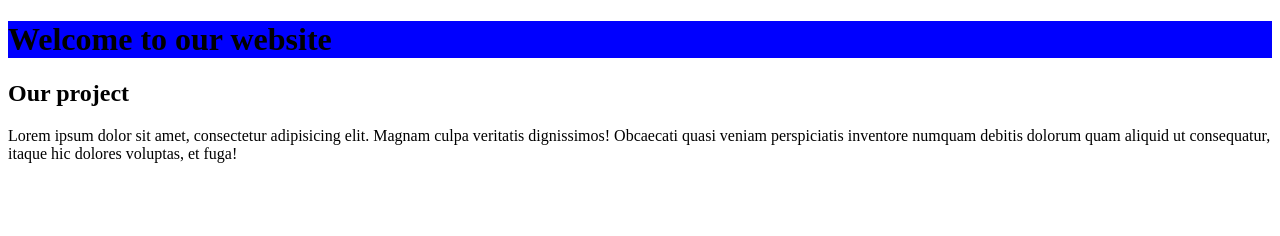
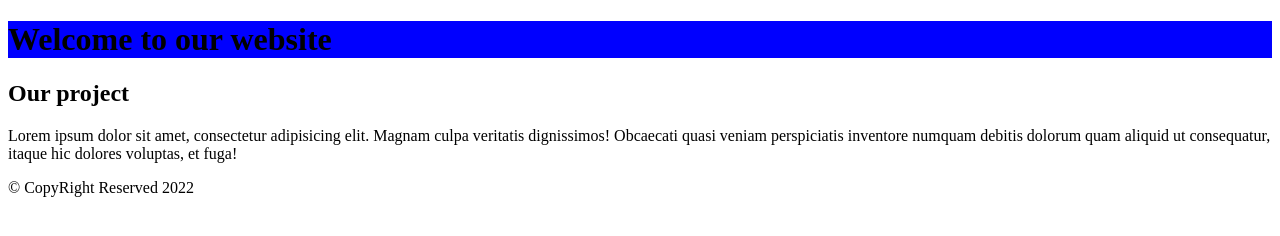
Before and after one commit to abdulloh000/onlinestore1, a plain HTML site: page index.html in a window 1280 px wide. Drawn offline with Linux system fonts and the light colour scheme.

Commit message:
I added footer in index.html

```diff
--- a/index.html
+++ b/index.html
@@ -18,6 +18,10 @@
             veniam perspiciatis inventore numquam debitis dolorum quam aliquid ut consequatur, itaque hic dolores
             voluptas, et fuga!</p>
     </main>
+
+    <footer>
+        <p> &copy; CopyRight Reserved 2022</p>
+    </footer>
 </body>
 
 </html>
```
